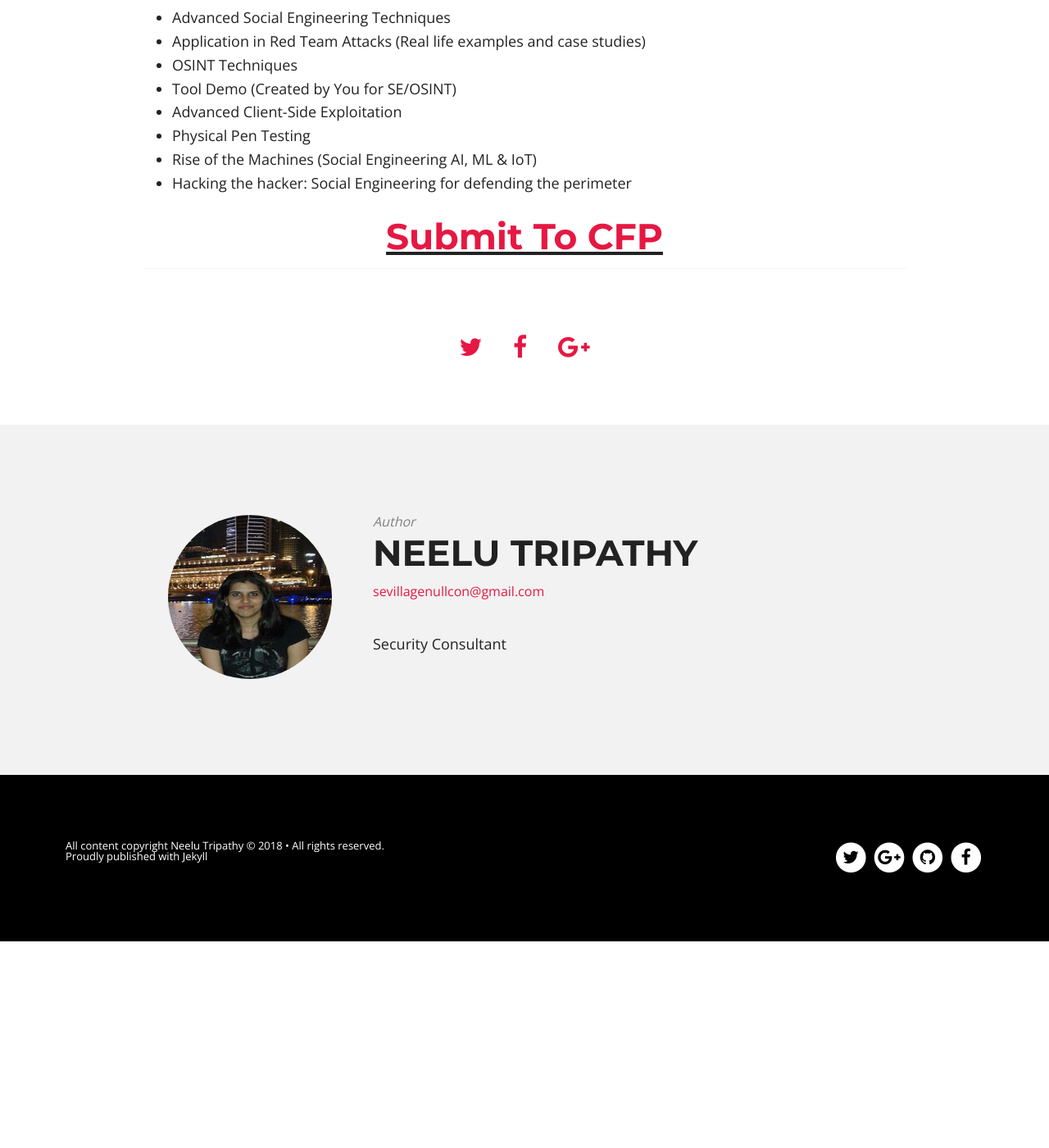
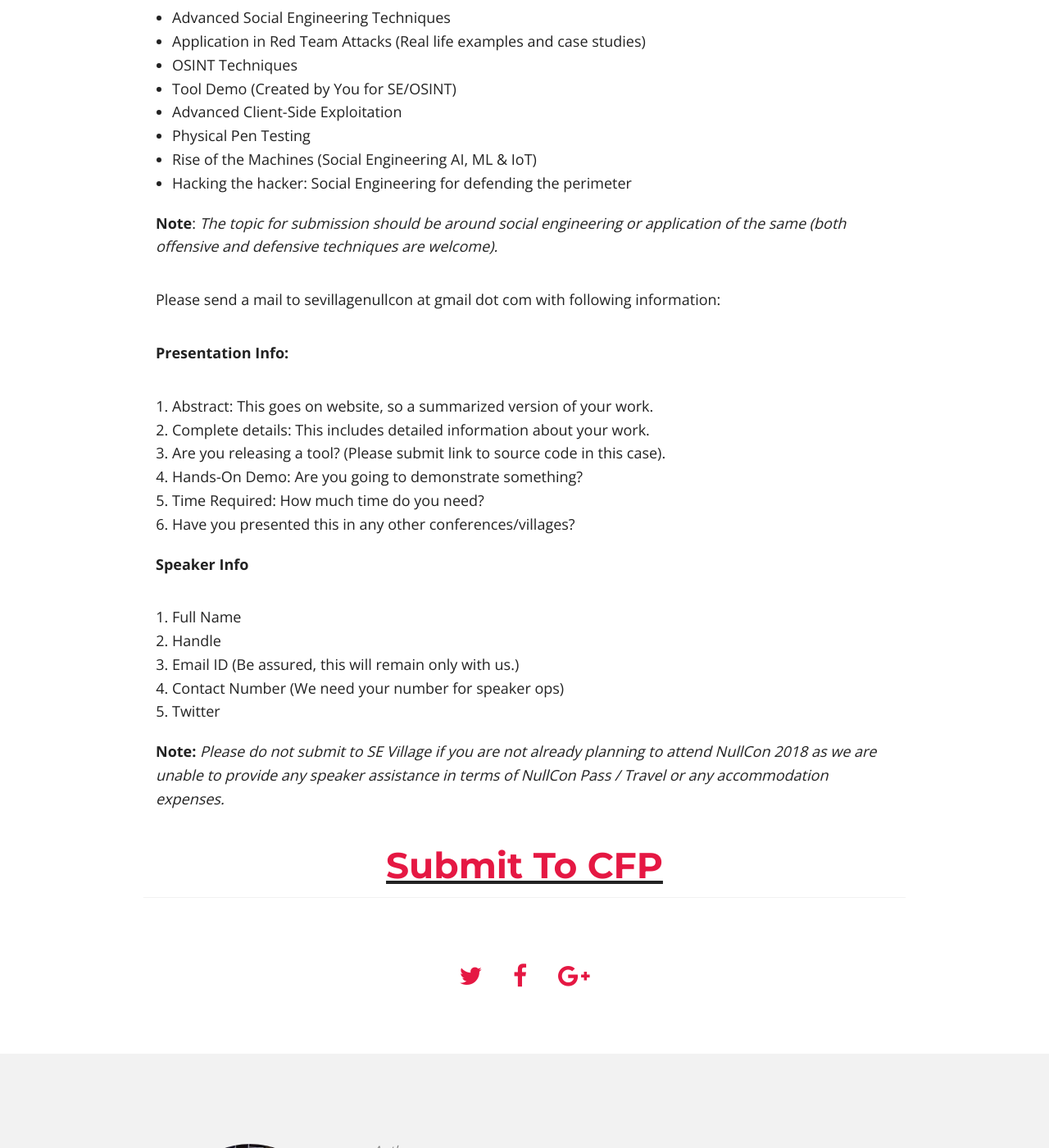
Before and after one commit to sevillage/sevillage, a Jekyll site: the page built from _posts/2018-01-18-cfp.md, in a window 1280 px wide and 1400 px high, scrolled down 900 px. Shown: the whole window at 82% size. Built offline with Jekyll 4.4.1, drawn with Linux system fonts in a browser that asks for light colours; nearby versions of some CDN libraries; before the commit the page ends 2048 px from its top, so only the background shows below that.

Commit message:
minor changes

```diff
--- a/_config.yml
+++ b/_config.yml
@@ -38,7 +38,7 @@
   - title: About
     url: /about
   - title: Call For papers
-    url: /cfp
+    url: /articles/cfp-open-nullcon-2018
   - title: Contact Us
     url: /contactus
 
--- a/_posts/2018-01-18-cfp.md
+++ b/_posts/2018-01-18-cfp.md
@@ -27,5 +27,25 @@
 * Rise of the Machines (Social Engineering AI, ML & IoT)
 * Hacking the hacker: Social Engineering for defending the perimeter
 
+**Note**: *The topic for submission should be around social engineering or application of the same (both offensive and defensive techniques are welcome).*
 
-<center><u><h1><a href='mailto:sevillagenullcon@gmail.com'>Submit To CFP</a></h1></u></center>
+Please send a mail to sevillagenullcon at gmail dot com with following information:
+
+**Presentation Info:**
+1. Abstract: This goes on website, so a summarized version of your work.
+2. Complete details: This includes detailed information about your work.
+3. Are you releasing a tool? (Please submit link to source code in this case).
+4. Hands-On Demo: Are you going to demonstrate something?
+5. Time Required: How much time do you need?
+6. Have you presented this in any other conferences/villages?
+
+**Speaker Info**
+1. Full Name
+2. Handle
+3. Email ID (Be assured, this will remain only with us.)
+4. Contact Number (We need your number for speaker ops)
+5. Twitter
+
+**Note:** *Please do not submit to SE Village if you are not already planning to attend NullCon 2018 as we are unable to provide any speaker assistance in terms of NullCon Pass / Travel or any accommodation expenses.*
+
+<center><u><h1><a href='mailto:sevillagenullcon@gmail.comments'>Submit To CFP</a></h1></u></center>
```
